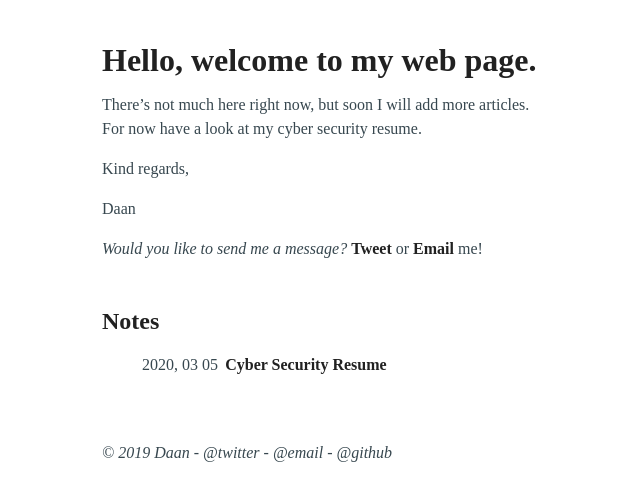
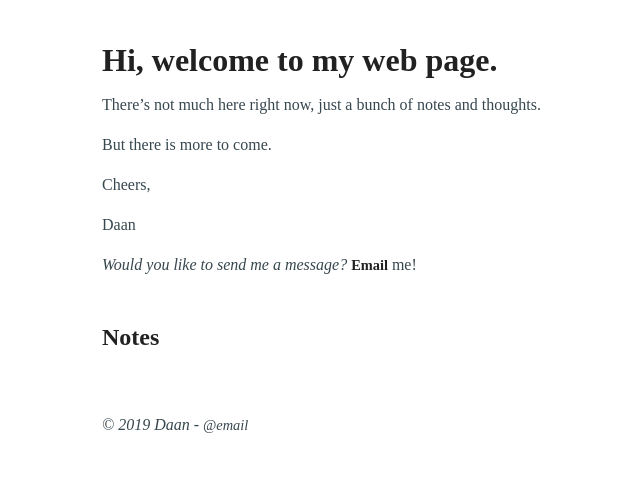
Before and after one commit to mtberdaan/mtberdaan.github.io, a Jekyll site: the page built from index.md, in a window 1280 px wide. Shown: the top 501 px of the page, without its empty margins (258-898 px from the left). Built offline with Jekyll 4.4.1, drawn with Linux system fonts in a browser that asks for light colours.

```diff
--- a/_layouts/default.html
+++ b/_layouts/default.html
@@ -29,9 +29,7 @@
       <p>
         <em>
           © 2019 Daan -
-        <a class="footertag" href="https://twitter.com/daandenhoed" target="_blank">@twitter</a> -
-        <a class="footertag" href="mailto:daandenhoed@gmail.com?subject=daanwebmail:" target="_blank">@email</a> -
-        <a class="footertag" href="https://github.com/mtberdaan" target="_blank">@github</a>
+        <a class="footertag" href="mailto:daandenhoed@gmail.com?subject=daanwebmail:" target="_blank">@email</a>
         </em>
       </p>
     </footer>
--- a/_layouts/post.html
+++ b/_layouts/post.html
@@ -1,8 +1,6 @@
 ---
 layout: default
 ---
-
-{% include postnav.html %}
 
 <div class="whitespace"></div>
 
--- a/_sass/main.scss
+++ b/_sass/main.scss
@@ -30,6 +30,7 @@
 a {
   color: $anchorColor;
   font-weight: 600;
+  font-size: .9em;
   text-decoration: none;
   border-bottom: 1px solid transparent;
   transition: all .2s ease-in-out;
--- a/index.md
+++ b/index.md
@@ -3,17 +3,18 @@
 title: Home
 ---
 
-# Hello, welcome to my web page.
+# Hi, welcome to my web page.
 
-There's not much here right now, but soon I will add more articles.
-For now have a look at my cyber security resume.
+There's not much here right now, just a bunch of notes and thoughts.
 
-Kind regards,
+But there is more to come.
+
+Cheers,
 
 Daan
 
 _Would you like to send me a message?_
-[Tweet](https://twitter.com/daandenhoed/) or [Email](mailto:daandenhoed@gmail.com?subject=daanwebmail:) me!
+[Email](mailto:daandenhoed@gmail.com?subject=daanwebmail:) me!
 
 {% include whitespace.html %}
 
```
Also changed, not shown: _posts/2020-03-05-cyber-sec-resume.md (deleted, +0 -20 lines).
